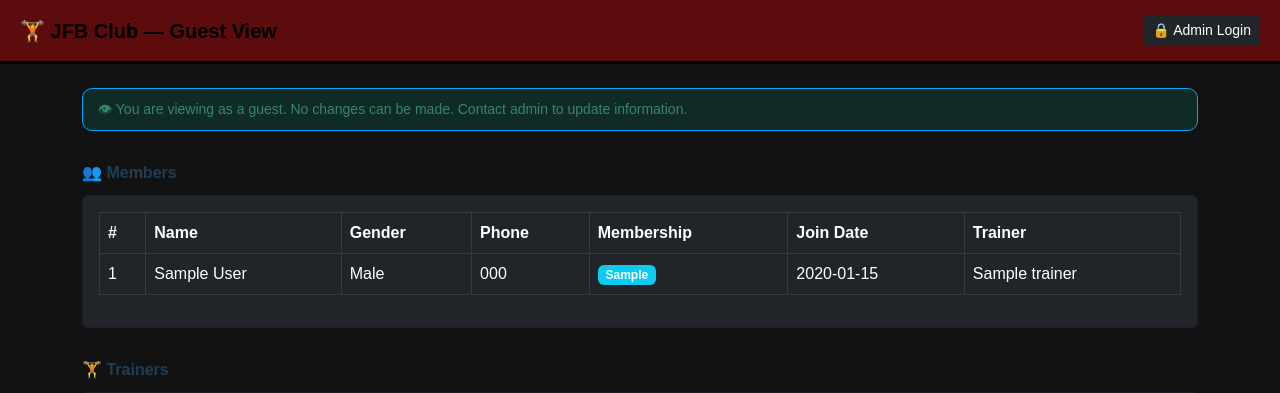
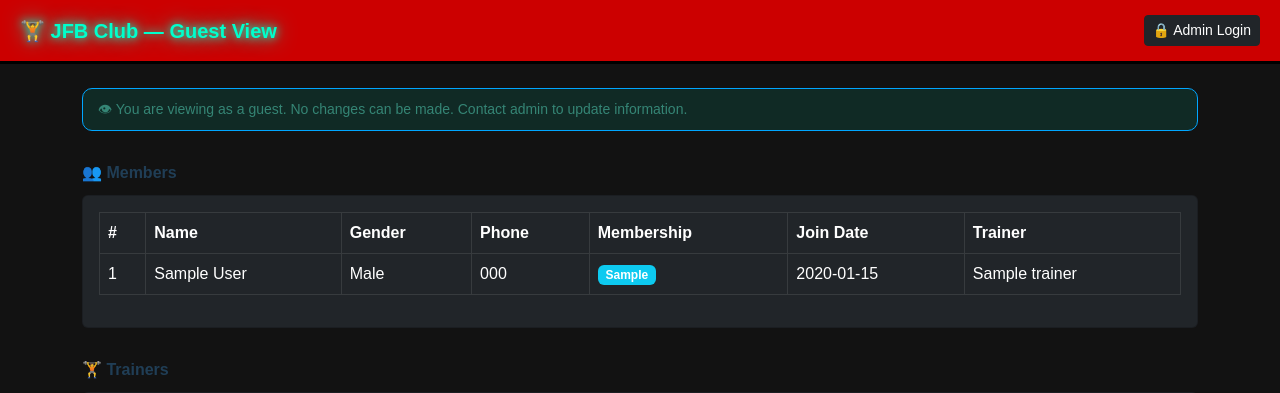
Before and after one commit to huzaifakhanrshk-cmyk/GymFitnessDB, a Flask app: page /guest in a window 1280 px wide. Shown: the top 393 px of the page. Run offline with Flask 3, Linux system fonts and the light colour scheme; tables that the repository leaves empty hold one stand-in row (values such as "Sample post"); data that the repository does not hold is empty.

Commit message:
Make guest title neon green

```diff
--- a/templates/guest.html
+++ b/templates/guest.html
@@ -6,10 +6,11 @@
     <link href="https://cdn.jsdelivr.net/npm/bootstrap@5.3.0/dist/css/bootstrap.min.css" rel="stylesheet">
     <style>
         body { background-color: #121212; color: white; font-family: Arial; }
-        .top-bar { background: #5c0c0c;
-           padding: 15px 20px; color: black; font-weight: bold; font-size: 20px;
+        .top-bar { background: #cc0000;
+           padding: 15px 20px; font-weight: bold; font-size: 20px;
            display: flex; justify-content: space-between; align-items: center;
            border-bottom: 3px solid black; }
+.top-bar-title { color: #00ffcc; text-shadow: 0 0 8px #00ffcc, 0 0 20px #00ffcc; }
         .section-title { color: hsl(206, 46%, 23%); font-weight: bold; margin: 30px 0 10px; }
         .table { color: white; }
         .badge-info { background-color: #00bfff; }
@@ -21,7 +22,7 @@
 <body>
 
 <div class="top-bar">
-    🏋 JFB Club — Guest View
+    <span class="top-bar-title">🏋 JFB Club — Guest View</span>
     <a href="/login" class="btn btn-dark btn-sm">🔒 Admin Login</a>
 </div>
 
```
